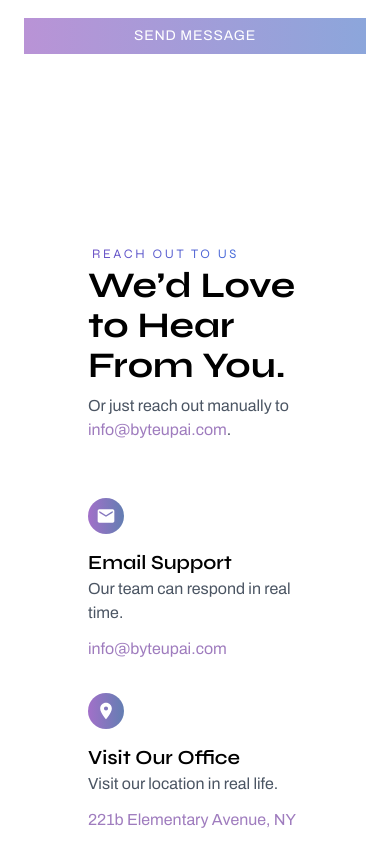
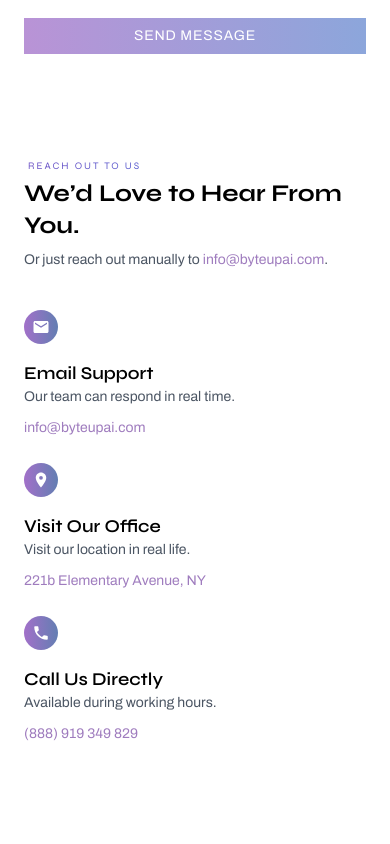
Before and after one commit to PuneetKandpal/Internship-Projects, a React (Vite) app in the folder ByteUp_AI/byteup-ai/: page /contact in a window 390 px wide. Shown: the part 920-1764 px from the top of the page. Built offline with nearby package versions, Linux system fonts and the light colour scheme.

Commit message:
Made responsive

```diff
--- a/ByteUp_AI/byteup-ai/src/Components/ReachOut.jsx
+++ b/ByteUp_AI/byteup-ai/src/Components/ReachOut.jsx
@@ -36,12 +36,12 @@ const ReachOutSection = () => {
 
   return (
     <div
-      className={`p-8 px-[5.5rem] mt-20 ${
+      className={`p-6 sm:p-8 px-6 lg:px-[5.5rem] lg:mt-20 ${
         theme === "light" ? "bg-white text-black" : "bg-black text-white"
       } reach-out-section`}
     >
       <h2
-        className={`animate-heading text-[13px] uppercase mb-1 font-Syne leading-4 font-normal ml-1 tracking-[.20em] ${
+        className={`animate-heading text-[10px] sm:text-[13px] uppercase mb-1 font-Syne leading-4 font-normal ml-1 tracking-[.20em] ${
           theme === "light" ? "text-gradient-css opacity-90" : "text-white/30"
         }`}
       >
@@ -54,13 +54,13 @@ const ReachOutSection = () => {
         onMouseLeave={() => {
           setIsHovered(false);
         }}
-        className="text-left w-fit text-4xl font-bold mb-2 font-Syne"
+        className="text-left w-fit text-2xl sm:text-4xl font-bold mb-2 font-Syne"
       >
         <AnimatedCursor isHovered={isHovered} />
         We’d Love to Hear From You.
       </h3>
       <p
-        className={`text-left mb-8 font-Archivo ${
+        className={`text-left mb-4 sm:mb-8 font-Archivo text-sm sm:text-base ${
           theme === "light" ? "text-gray-600" : "text-gray-300"
         }`}
       >
@@ -70,22 +70,27 @@ const ReachOutSection = () => {
         </a>
         .
       </p>
-      <div className="flex flex-col md:flex-row gap-8 items-start font-Archivo mt-14">
+      <div className="flex flex-col md:flex-row gap-6 sm:gap-8 items-start font-Archivo mt-10 sm:mt-14">
         <div ref={emailRef} className="text-left md:mb-0 flex-1">
           <div
             className={`bg-gradient-to-r from-[#a270c9] to-[#637eb2] p-2 rounded-full inline-block mb-2 hover:opacity-80 transition-all duration-200`}
           >
-            <MdEmail className="text-white text-xl" />
+            <MdEmail className="text-white text-lg sm:text-xl" />
           </div>
-          <h4 className="font-semibold font-Syne text-xl">Email Support</h4>
+          <h4 className="font-semibold font-Syne text-lg sm:text-xl">
+            Email Support
+          </h4>
           <p
-            className={`mb-3 ${
+            className={`mb-2 sm:mb-3 text-sm sm:text-base ${
               theme === "light" ? "text-gray-600" : "text-gray-300"
             }`}
           >
             Our team can respond in real time.
           </p>
-          <a href="mailto:hello@slothui.com" className="text-[#9f7cbe]">
+          <a
+            href="mailto:info@byteupai.com"
+            className="text-[#9f7cbe] text-sm md:text-base"
+          >
             info@byteupai.com
           </a>
         </div>
@@ -93,17 +98,19 @@ const ReachOutSection = () => {
           <div
             className={`bg-gradient-to-r from-[#a270c9] to-[#637eb2] p-2 rounded-full inline-block mb-2 hover:opacity-80 transition-all duration-200`}
           >
-            <MdLocationOn className="text-white text-xl" />
+            <MdLocationOn className="text-white text-lg sm:text-xl" />
           </div>
-          <h4 className="font-semibold font-Syne text-xl">Visit Our Office</h4>
+          <h4 className="font-semibold font-Syne text-lg sm:text-xl">
+            Visit Our Office
+          </h4>
           <p
-            className={`mb-3 ${
+            className={`mb-2 sm:mb-3 text-sm sm:text-base ${
               theme === "light" ? "text-gray-600" : "text-gray-300"
             }`}
           >
             Visit our location in real life.
           </p>
-          <a href="#" className="text-[#9f7cbe]">
+          <a href="#" className="text-[#9f7cbe] text-sm md:text-base">
             221b Elementary Avenue, NY
           </a>
         </div>
@@ -111,17 +118,22 @@ const ReachOutSection = () => {
           <div
             className={`bg-gradient-to-r from-[#a270c9] to-[#637eb2] p-2 rounded-full inline-block mb-2 hover:opacity-80 transition-all duration-200`}
           >
-            <MdPhone className="text-white text-xl" />
+            <MdPhone className="text-white text-lg sm:text-xl" />
           </div>
-          <h4 className="font-semibold font-Syne text-xl">Call Us Directly</h4>
+          <h4 className="font-semibold font-Syne text-lg sm:text-xl">
+            Call Us Directly
+          </h4>
           <p
-            className={`mb-3 ${
+            className={`mb-2 sm:mb-3 text-sm sm:text-base ${
               theme === "light" ? "text-gray-600" : "text-gray-300"
             }`}
           >
             Available during working hours.
           </p>
-          <a href="tel:+1234-567-789" className="text-[#9f7cbe]">
+          <a
+            href="tel:+1234-567-789"
+            className="text-[#9f7cbe] text-sm md:text-base"
+          >
             (888) 919 349 829
           </a>
         </div>
```
